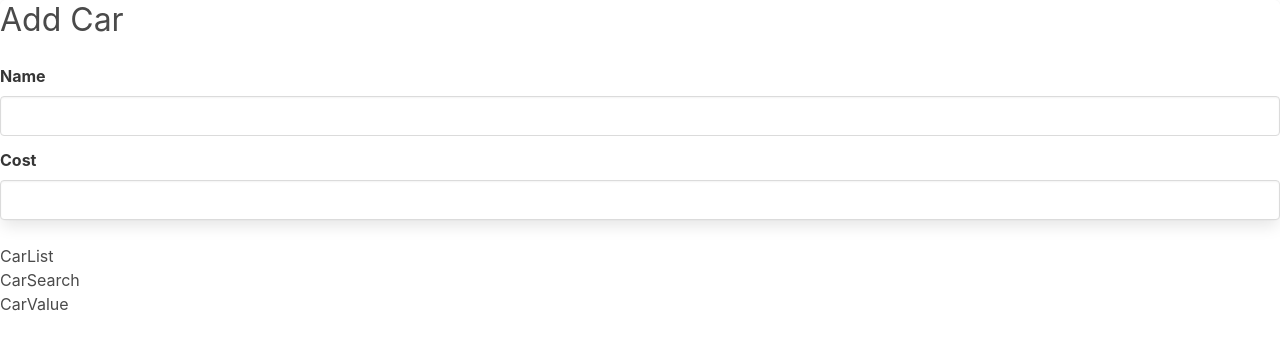
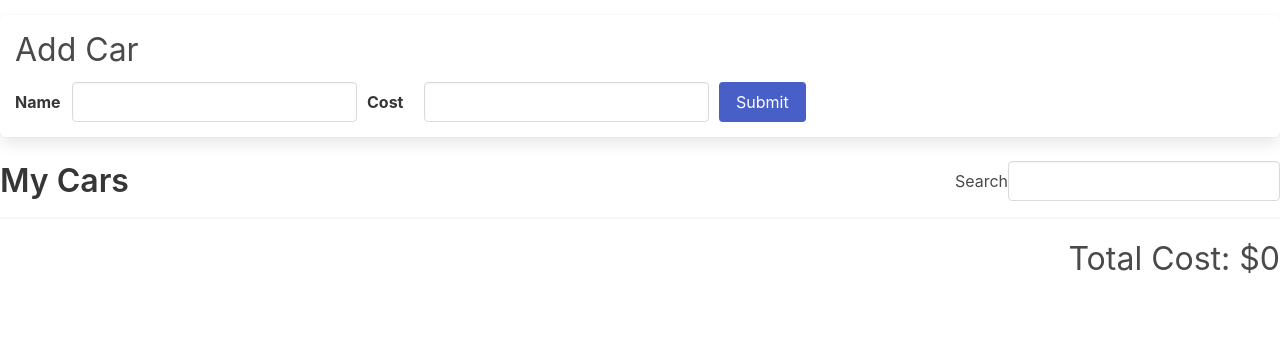
Before and after one commit to nitin1205/react-redux, a React (Vite) app: page / in a window 1280 px wide. Shown: the top 350 px of the page. Built offline with nearby package versions, Linux system fonts and the light colour scheme.

Commit message:
create carform , carList, CarSearch, carValue component and also used redux useDispatch and useseletor function to update the state

```diff
--- a/src/App.css
+++ b/src/App.css
@@ -1,4 +1,4 @@
-ul {
+/* ul {
   list-style-type: none !important;
   margin: 0 !important;
 }
@@ -31,4 +31,86 @@ h3 {
 
 .container > button {
   margin-top: 10px;
+} */
+
+
+
+.car-form {
+  margin-top: 15px;
+  padding: 15px;
 }
+.car-form .field-group {
+  display: flex;
+  margin-bottom: 0px;
+}
+.car-form form {
+  display: flex;
+  justify-content: space-between;
+}
+.car-form .field {
+  display: flex;
+  align-items: center;
+  margin-bottom: 0px;
+  margin-right: 10px;
+}
+.car-form .field label.label {
+  margin-bottom: 0px;
+  width: 70px;
+}
+.car-form input {
+  width: 100%;
+}
+.car-form h4.subtitle.is-3 {
+  margin-bottom: 0.75rem;
+}
+
+.car-list .panel.bold {
+  font-weight: 600;
+}
+
+.car-list .panel {
+  padding: 10px;
+  display: flex;
+  flex-direction: row;
+  justify-content: space-between;
+  align-items: center;
+}
+
+.car-list p {
+  font-size: 1.5rem;
+}
+
+.car-list .note {
+  font-style: italic;
+  display: block;
+  margin: 40px 20px;
+}
+
+.car-value {
+  font-size: 2rem;
+  text-align: right;
+}
+
+hr {
+  margin: 1rem 0;
+}
+
+.list-header {
+  display: flex;
+  flex-direction: row;
+  justify-content: space-between;
+  align-items: center;
+}
+
+.list-header h3.title {
+  margin-bottom: 0px;
+}
+
+.list-header .search {
+  display: flex;
+  align-items: center;
+}
+.list-header .search .label {
+  margin-bottom: 0px;
+  margin-right: 10px;
+}
--- a/src/App.jsx
+++ b/src/App.jsx
@@ -3,7 +3,7 @@
 // import { useDispatch, useSelector } from 'react-redux';
 
 // import { reset } from './store';
-// import './App.css'
+import './App.css'
 // import MoviePlaylist from "./components/MoviePlaylist";
 // import SongPlaylist from "./components/SongPlaylist";
 
@@ -49,8 +49,8 @@ export default function App() {
   return(
     <div>
       <CarForm />
+      <CarSearch />
       <CarList />
-      <CarSearch />
       <CarValue />
     </div>
   );
--- a/src/components/CarForm.jsx
+++ b/src/components/CarForm.jsx
@@ -1,6 +1,6 @@
 import { useDispatch, useSelector } from "react-redux"
 
-import { changeName, changeCost } from "../store";
+import { changeName, changeCost, addCar } from "../store";
 
 function CarForm() {
 
@@ -23,11 +23,17 @@ function CarForm() {
         dispatch(changeCost(carCost));
     };
 
+    const handleSubmit = (e) => {
+        e.preventDefault();
+
+        dispatch(addCar({ name, cost }));
+    }
+
 
   return (
     <div className="car-form panel">
         <h4 className="subtitle is-3">Add Car</h4>
-        <form>
+        <form onSubmit={handleSubmit}>
             <div className="field-group">
                 <div className="field">
                     <label className="label">Name</label>
@@ -48,6 +54,9 @@ function CarForm() {
                         onChange={handleCostChange}
                     />
                 </div>
+                <div className="field">
+                    <button className="button is-link">Submit</button>
+                </div>
             </div>
         </form>
     </div>
--- a/src/components/CarList.jsx
+++ b/src/components/CarList.jsx
@@ -1,8 +1,50 @@
+import { useDispatch, useSelector } from "react-redux";
+
+import { removeCar } from "../store";
 
 function CarList() {
+
+  const dispatch = useDispatch();
+
+  const { cars, name }  = useSelector(({ form, cars: { data, searchTerm } }) => {
+    const filteredCars = data.filter((car) => {
+      return car.name.toLowerCase().includes(searchTerm.toLowerCase());
+    });
+
+    return {
+      cars: filteredCars,
+      name: form.name
+    }
+  });
+
+  const handleDelete = (car) => {
+    dispatch(removeCar(car.id));
+  }
+
+  const renderedCars = cars.map(car => {
+    const bold = name && car.name.toLowerCase().includes(name.toLowerCase());
+
+    return(
+      <div key= {car.id} className={`panel ${bold && 'bold'}`}>
+        <p>
+          {car.name} - ${car.cost}
+        </p>
+        <button
+          className="button is-danger"
+          onClick={() => handleDelete(car)}
+          >
+          Delete
+        </button>
+      </div>
+    )
+  })
+
   return (
-    <div>CarList</div>
-  )
-}
+    <div className="car-list">
+      {renderedCars}
+      <hr />
+    </div>
+  );
+};
 
-export default CarList
+export default CarList;
--- a/src/components/CarSearch.jsx
+++ b/src/components/CarSearch.jsx
@@ -1,8 +1,34 @@
+import { useDispatch, useSelector } from "react-redux";
+
+import { changeSearchTerm } from "../store";
+
 
 function CarSearch() {
+
+  const dispatch = useDispatch();
+  const searchTerm = useSelector((state) => {
+    return state.cars.searchTerm;
+  });
+
+  const handleSearchTermChange = (e) => {
+    dispatch(changeSearchTerm(e.target.value))
+  }
+
+
   return (
-    <div>CarSearch</div>
-  )
+    <div className="list-header">
+      <h3 className="title is-3">My Cars</h3>
+      <div className="search field is-horizontal">
+        <label className="lable">Search</label>
+        <input
+          type="text"
+          className="input"
+          value={searchTerm}
+          onChange={handleSearchTermChange}
+        />
+      </div>
+    </div>
+    )
 }
 
 export default CarSearch
--- a/src/components/CarValue.jsx
+++ b/src/components/CarValue.jsx
@@ -1,8 +1,20 @@
+import { useSelector } from "react-redux";
+
 
 function CarValue () {
+
+  const totalCost = useSelector(({ cars: { data, searchTerm } }) =>
+    data
+    .filter((car) => car.name.toLowerCase().includes(searchTerm.toLowerCase()))
+    .reduce((acc, car) => acc + car.cost, 0)
+  );
+
+
   return (
-    <div>CarValue</div>
-  )
+    <div className="car-value">
+      Total Cost: ${totalCost}
+    </div>
+    );
 }
 
 export default CarValue
--- a/src/store/slices/carsSlice.js
+++ b/src/store/slices/carsSlice.js
@@ -4,25 +4,25 @@ const carsSlice = createSlice({
     name: 'cars',
     initialState: {
         searchTerm: '',
-        cars: []
+        data: []
     },
     reducers: {
         changeSearchTerm(state, action) {
             state.searchTerm = action.payload;
         },
         addCar(state, action) {
-            state.cars.push({
+            state.data.push({
                 name: action.payload.name,
                 cost: action.payload.cost,
                 id: nanoid()
             });
         },
         removeCar(state, action) {
-            const updated = state.cars.filter((car) => {
+            const updated = state.data.filter((car) => {
                 return car.id !== action.payload;
             });
 
-            state.cars = updated;
+            state.data = updated;
         }
     }
 });
--- a/src/store/slices/fromSlice.js
+++ b/src/store/slices/fromSlice.js
@@ -1,4 +1,5 @@
 import { createSlice } from "@reduxjs/toolkit";
+import { addCar } from "./carsSlice";
 
 const formSlice = createSlice({
     name: 'form',
@@ -13,6 +14,12 @@ const formSlice = createSlice({
         changeCost(state, action) {
             state.cost = action.payload;
         }
+    },
+    extraReducers(builder) {
+        builder.addCase(addCar, (state, action) => {
+            state.name = '',
+            state.cost = 0
+        });
     }
 });
 
```
